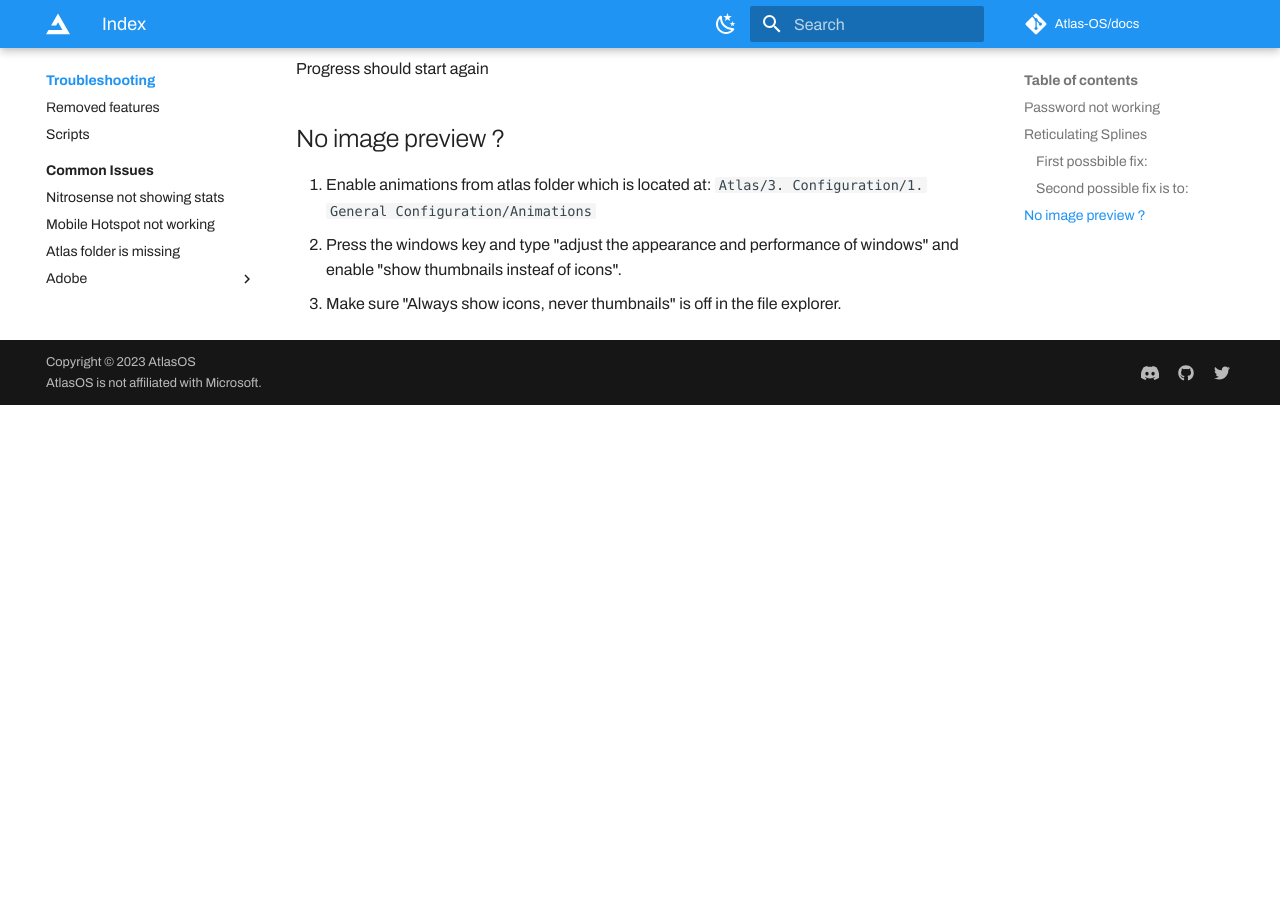
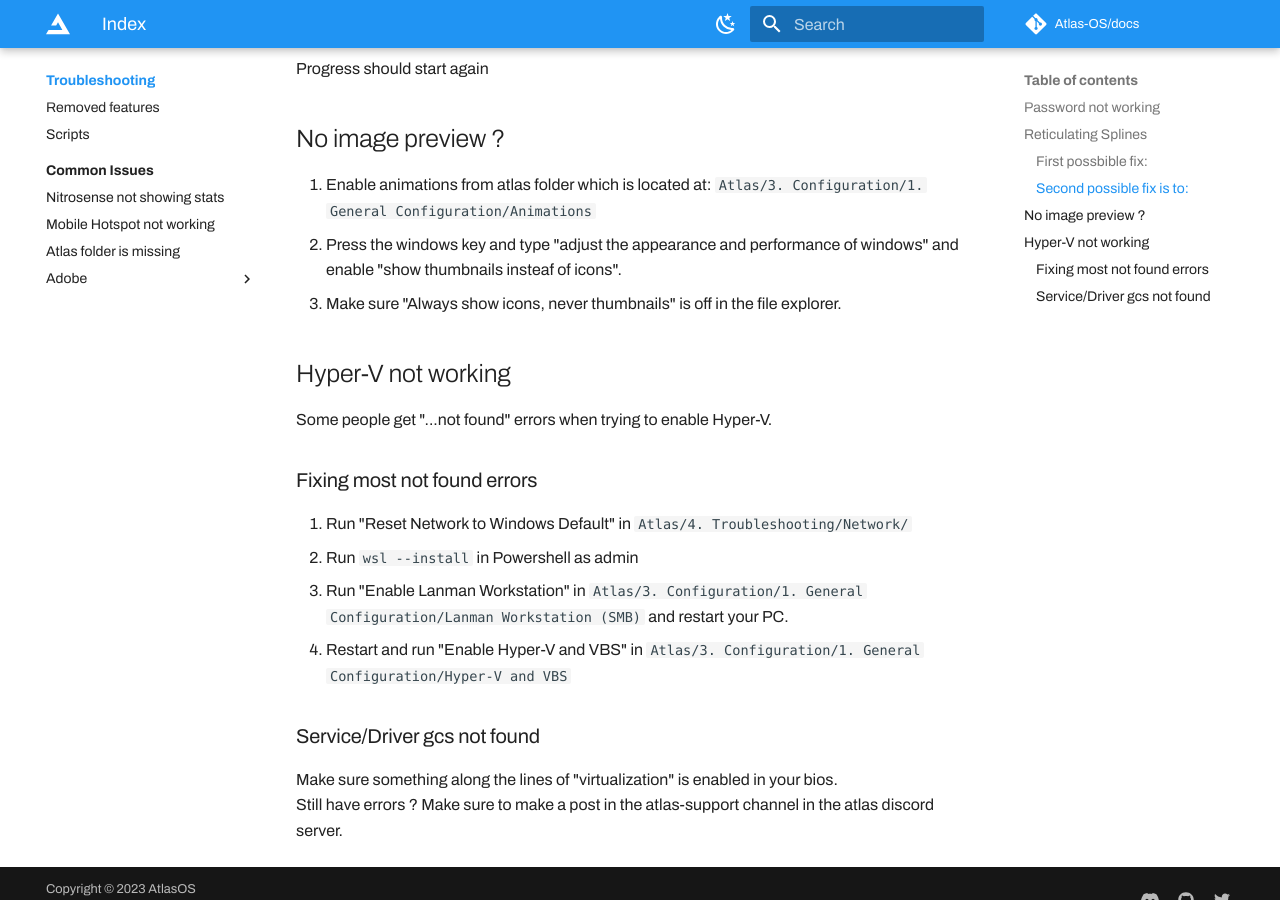
Before and after one commit to Atlas-OS/docs, an MkDocs documentation site: the page built from docs/troubleshooting/index.md, in a window 1280 px wide and 900 px high, scrolled down 984 px. Built offline with MkDocs 1.6.1 and Material for MkDocs 9.7.7, drawn with Linux system fonts in a browser that asks for light colours; some web fonts are replaced; plug-ins that fetch from the network failed and are left out; comment, search, counter and statistics services are not loaded; before the commit the page ends 1389 px from its top, so only the background shows below that.

Commit message:
Jay's changes + Hyper-V
Added Jay's corrections and changes.
Added a section on how you should be able to fix Hyper-V not working correctly. I have tested this with a fresh install of atlas and it worked.

```diff
--- a/docs/troubleshooting/index.md
+++ b/docs/troubleshooting/index.md
@@ -11,7 +11,6 @@ If that doesn't work feel free to make a post in the Atlas forum section on the
 After running the Playbook with the AME Wizard some people get stuck at the "Recticulating Splines" screen. <br/>
 ### First possbible fix:
 Check if you have **both the AME Wizard and the playbook on your desktop**. If not, please stop the AME Wizard with Task Manager, move both the Wizard and Playbook to your desktop and try again.
-
 ### Second possible fix is to:
 
 1. Open Task Manager.
@@ -25,3 +24,14 @@ Progress should start again
 1. Enable animations from atlas folder which is located at: `Atlas/3. Configuration/1. General Configuration/Animations`
 2. Press the windows key and type "adjust the appearance and performance of windows" and enable "show thumbnails insteaf of icons".
 3. Make sure "Always show icons, never thumbnails" is off in the file explorer.
+
+## Hyper-V not working
+Some people get "...not found" errors when trying to enable Hyper-V.
+### Fixing most not found errors
+1. Run "Reset Network to Windows Default" in `Atlas/4. Troubleshooting/Network/`
+2. Run `wsl --install` in Powershell as admin
+3. Run "Enable Lanman Workstation" in `Atlas/3. Configuration/1. General Configuration/Lanman Workstation (SMB)` and restart your PC.
+4. Restart and run "Enable Hyper-V and VBS" in `Atlas/3. Configuration/1. General Configuration/Hyper-V and VBS`
+### Service/Driver gcs not found
+Make sure something along the lines of "virtualization" is enabled in your bios. <br />
+Still have errors ? Make sure to make a post in the atlas-support channel in the atlas discord server.
```
